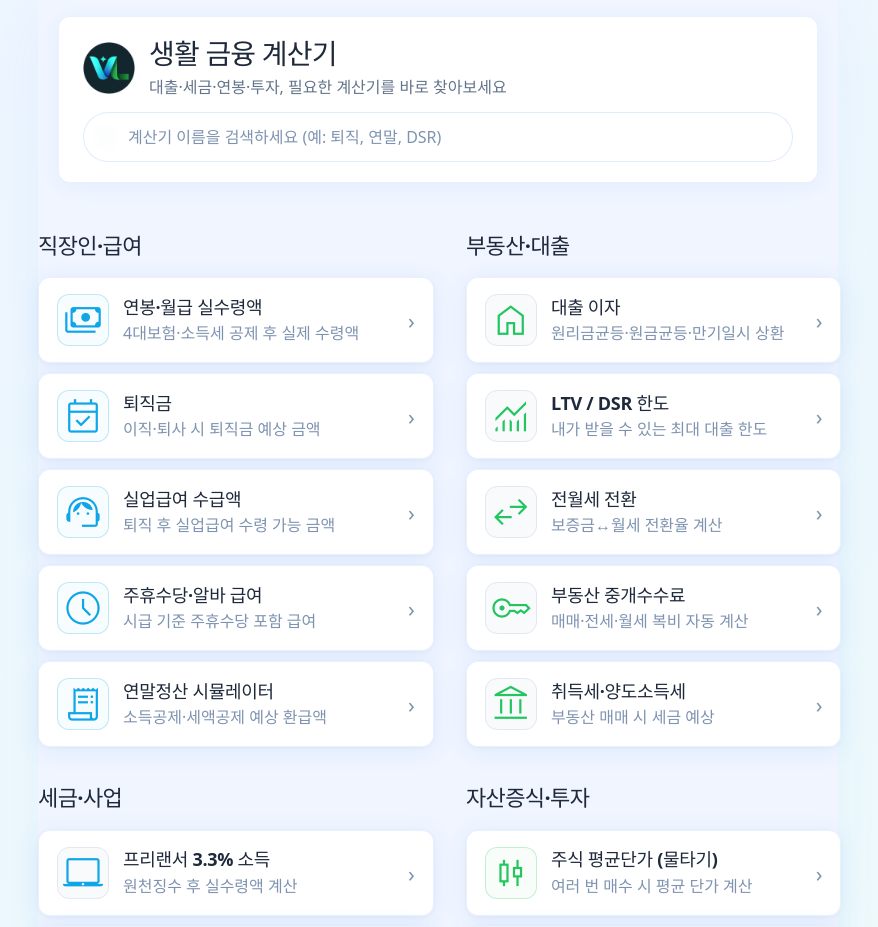
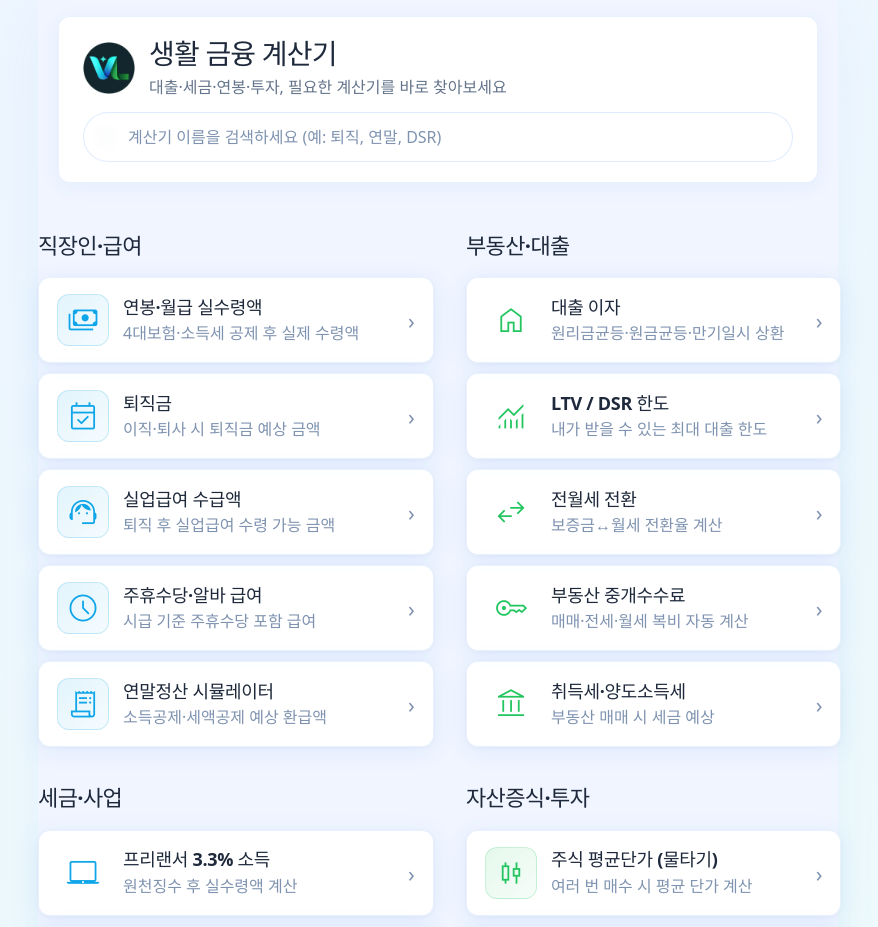
Before and after one commit to bk881234-cyber/financial-calculator, a React (Vite) app: page / in a window 1280 px wide. Shown: the top 927 px of the page, without its empty margins (202-1080 px from the left). Built offline with nearby package versions, Linux system fonts and the light colour scheme; a web font is replaced by a local one.

Commit message:
feat: Glassmorphism icons, 80% size, and final pixel alignment

```diff
--- a/src/components/PremiumIcons.jsx
+++ b/src/components/PremiumIcons.jsx
@@ -7,7 +7,7 @@ const iconStyle = (color) => ({
   fontFamily: "'Material Symbols Outlined'",
   fontWeight: 'normal',
   fontStyle: 'normal',
-  fontSize: '42px',
+  fontSize: '34px',
   lineHeight: 1,
   letterSpacing: 'normal',
   textTransform: 'none',
--- a/src/index.css
+++ b/src/index.css
@@ -1128,7 +1128,7 @@ input, select, textarea, button { font-family: inherit; font-size: inherit; }
   opacity: 0.72;
 }
 
-/* ── 카드 아이콘 (프레임 복구) ── */
+/* ── 카드 아이콘 (글래스모피즘 그라데이션) ── */
 .portal-card-icon {
   width: 52px;
   height: 52px;
@@ -1136,21 +1136,27 @@ input, select, textarea, button { font-family: inherit; font-size: inherit; }
   align-items: center;
   justify-content: center;
   flex-shrink: 0;
-  background: #f8fafc;
-  border: 1.5px solid #e2e8f0;
   border-radius: 12px;
+  backdrop-filter: blur(4px);
+  -webkit-backdrop-filter: blur(4px);
   transition: all 0.22s ease;
+  border: 1.5px solid rgba(255, 255, 255, 0.4);
 }
 
 .portal-card--available:hover .portal-card-icon {
   transform: translateY(-2px);
-  border-color: var(--blue-400);
-  background: white;
+  box-shadow: 0 4px 12px rgba(0,0,0,0.04);
 }
 
-/* 색상 테마 modifier */
-.portal-card-icon--blue   { border-color: rgba(14, 165, 233, 0.25); background: rgba(14, 165, 233, 0.03); }
-.portal-card-icon--green  { border-color: rgba(34, 197, 94, 0.25); background: rgba(34, 197, 94, 0.03); }
+/* 색상 테마 modifier — 은은한 그라데이션 */
+.portal-card-icon--blue   {
+  background: linear-gradient(135deg, rgba(14, 165, 233, 0.12), rgba(14, 165, 233, 0.04));
+  border-color: rgba(14, 165, 233, 0.2);
+}
+.portal-card-icon--green  {
+  background: linear-gradient(135deg, rgba(34, 197, 94, 0.12), rgba(34, 197, 94, 0.04));
+  border-color: rgba(34, 197, 94, 0.2);
+}
 
 /* ── 카드 텍스트 ── */
 .portal-card-body {
```
